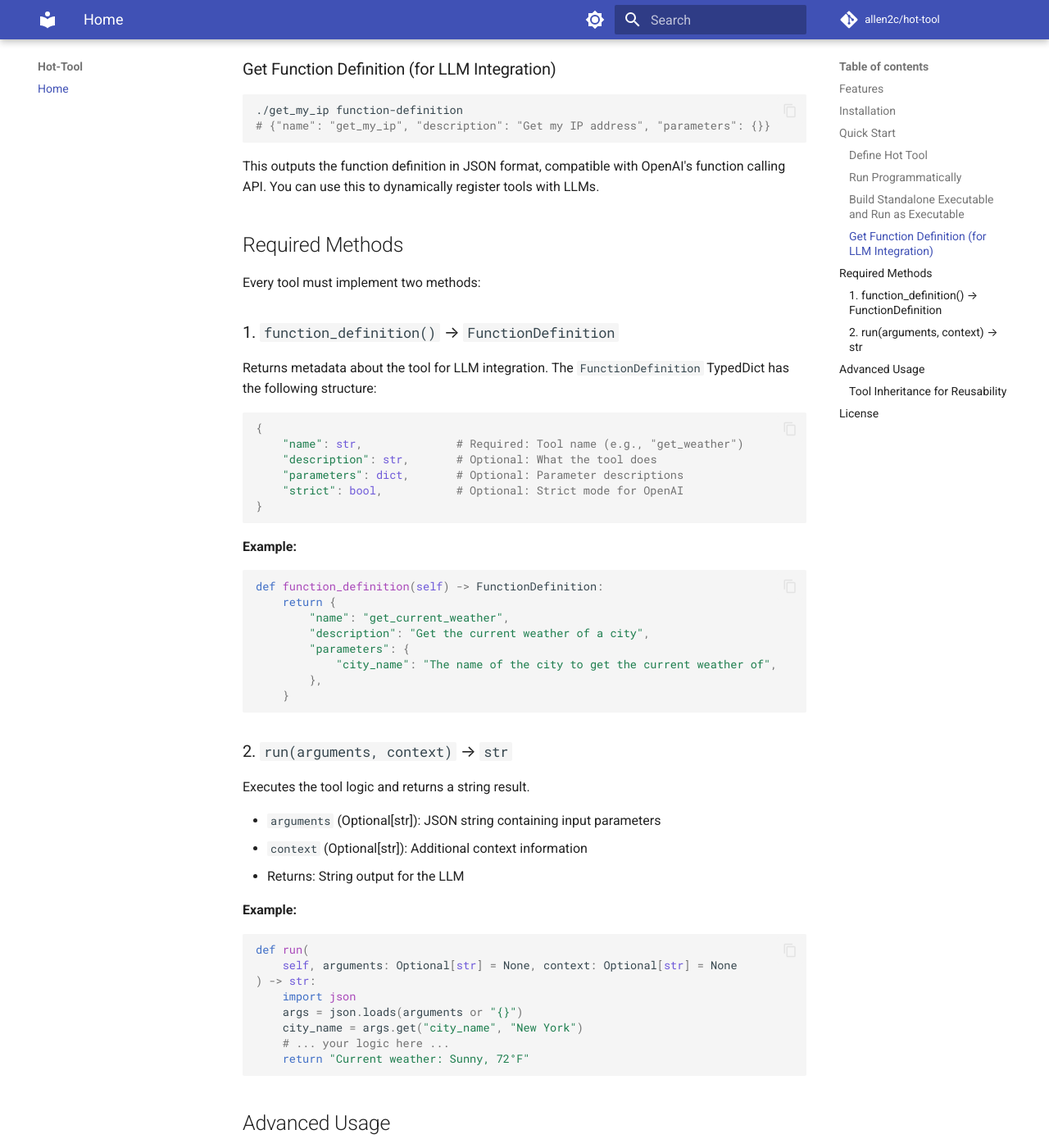
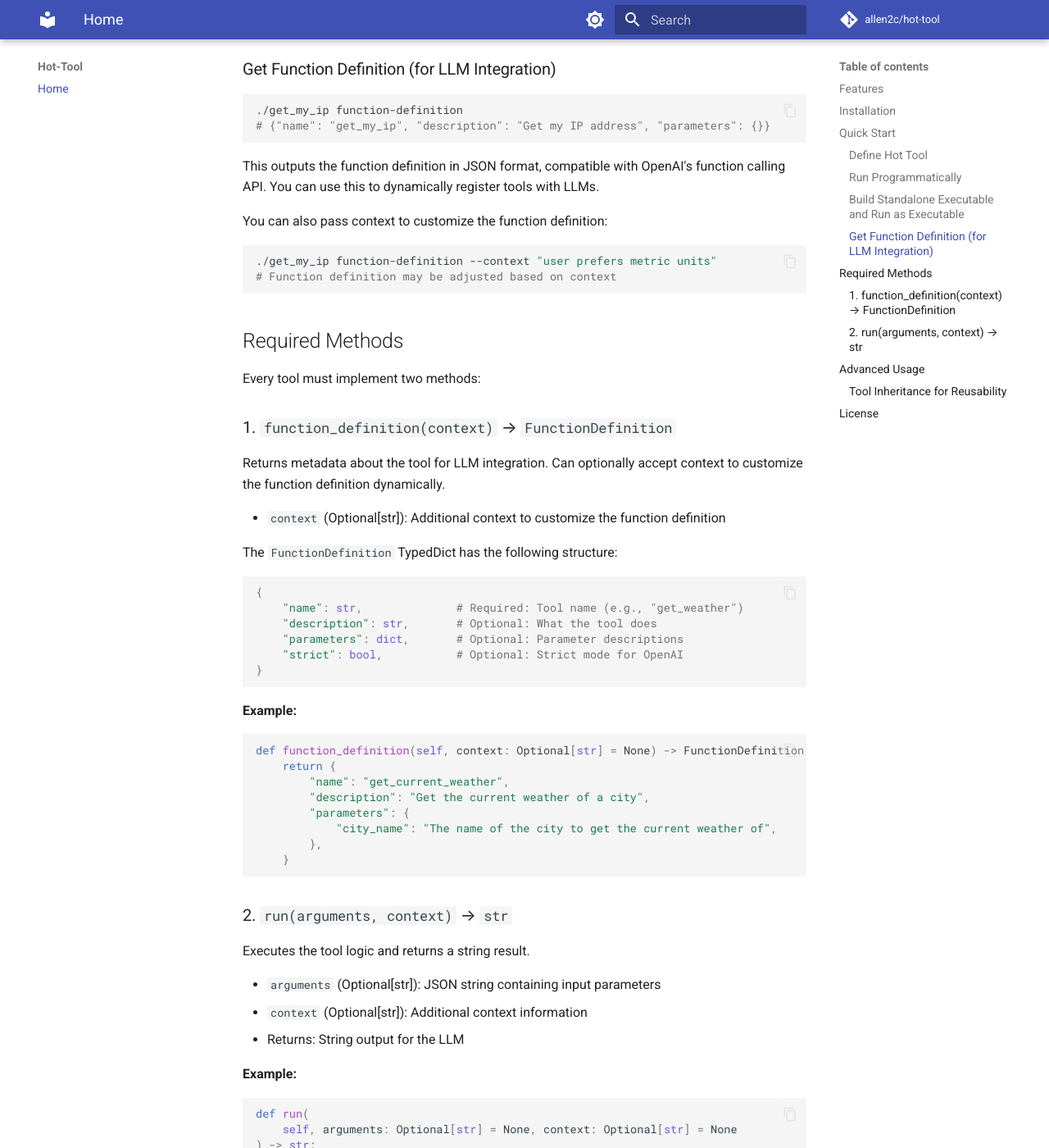
Before and after one commit to allen2c/hot-tool, an MkDocs documentation site: the page built from docs/index.md, in a window 1280 px wide and 1400 px high, scrolled down 1767 px. Shown: the whole window at 82% size. Built offline with MkDocs 1.6.1 and Material for MkDocs 9.7.7, drawn with Linux system fonts in a browser that asks for light colours; comment, search, counter and statistics services are not loaded.

Commit message:
✨ feat: add context parameter to function_definition method
Enable dynamic customization of function definitions by accepting
an optional context parameter. This allows tools to adapt their
metadata based on runtime context (e.g., user preferences).

- Add context parameter to HotTool.function_definition()
- Update CLI to support --context flag in function-definition command
- Update all example tools to accept context parameter

````diff
--- a/docs/index.md
+++ b/docs/index.md
@@ -85,13 +85,24 @@ hot-tool build get_my_ip.py -o get_my_ip
 
 This outputs the function definition in JSON format, compatible with OpenAI's function calling API. You can use this to dynamically register tools with LLMs.
 
+You can also pass context to customize the function definition:
+
+```shell
+./get_my_ip function-definition --context "user prefers metric units"
+# Function definition may be adjusted based on context
+```
+
 ## Required Methods
 
 Every tool must implement two methods:
 
-### 1. `function_definition()` → `FunctionDefinition`
+### 1. `function_definition(context)` → `FunctionDefinition`
 
-Returns metadata about the tool for LLM integration. The `FunctionDefinition` TypedDict has the following structure:
+Returns metadata about the tool for LLM integration. Can optionally accept context to customize the function definition dynamically.
+
+- `context` (Optional[str]): Additional context to customize the function definition
+
+The `FunctionDefinition` TypedDict has the following structure:
 
 ```python
 {
@@ -105,7 +116,7 @@ Returns metadata about the tool for LLM integration. The `FunctionDefinition` Ty
 **Example:**
 
 ```python
-def function_definition(self) -> FunctionDefinition:
+def function_definition(self, context: Optional[str] = None) -> FunctionDefinition:
     return {
         "name": "get_current_weather",
         "description": "Get the current weather of a city",
````
Also changed, not shown: README.md (+14 -3 lines), 5 other files.
